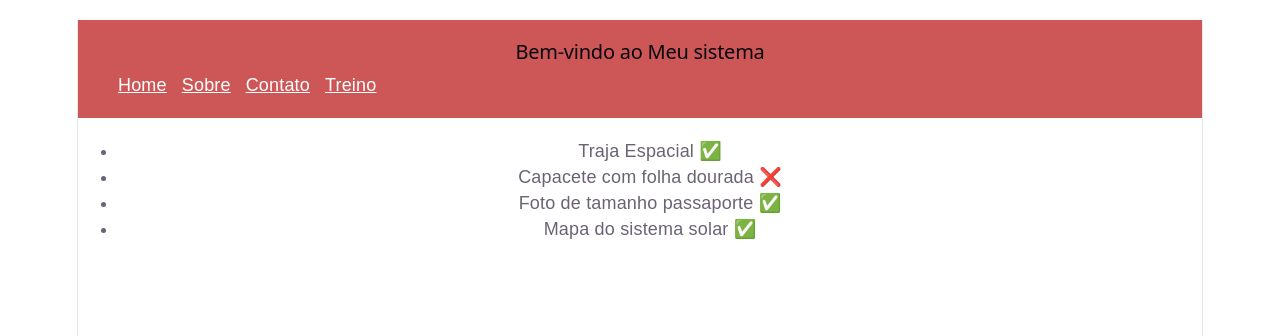
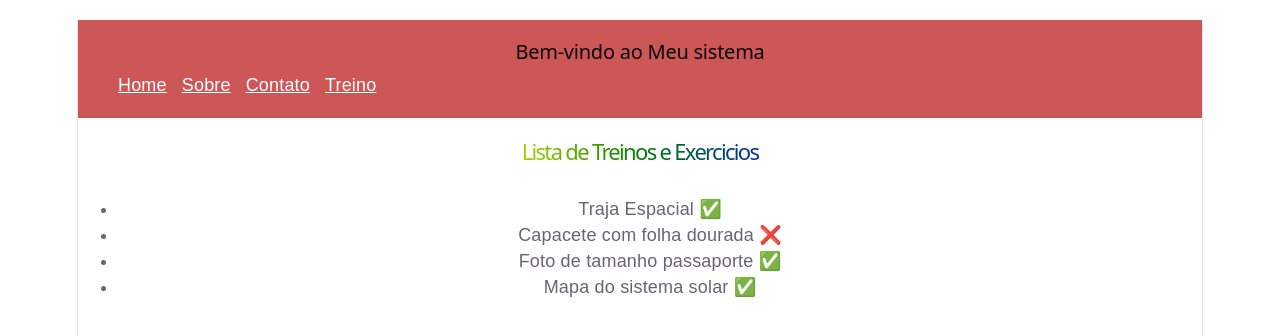
Before and after one commit to Drario11/dariodev_vite, a React (Vite) app: page /treino in a window 1280 px wide. Shown: the top 336 px of the page. Built offline with nearby package versions, Linux system fonts and the light colour scheme.

Commit message:
Organizando os exercicios para Entedimento React

```diff
--- a/src/App.jsx
+++ b/src/App.jsx
@@ -3,7 +3,7 @@ import Header from './Header.jsx'
 import Home from './Home.jsx'
 import Sobre from './Sobre.jsx'
 import Contato from './Contato.jsx'
-import Rendecondici from './Treino/Rendecondici.jsx'
+import GalleryTeino from './Treino/GalleryTeino.jsx'
 
 
 function App() {
@@ -16,7 +16,7 @@ function App() {
           <Route path="/" element={<Home />} />
           <Route path="/sobre" element={<Sobre />} />
           <Route path="/contato" element={<Contato />} />
-          <Route path="/treino" element={<Rendecondici />} />
+          <Route path="/treino" element={<GalleryTeino />} />
         </Routes>
       </main>
     </>
--- /dev/null
+++ b/src/Treino/GalleryTeino.jsx
@@ -0,0 +1,10 @@
+import Rendecondici from "./Rendecondici";
+
+export default function GalleryTeino() {
+    return (
+        <section>
+            <h1>Lista de Treinos e Exercicios</h1>
+            <Rendecondici />
+        </section>
+    )
+}
```
